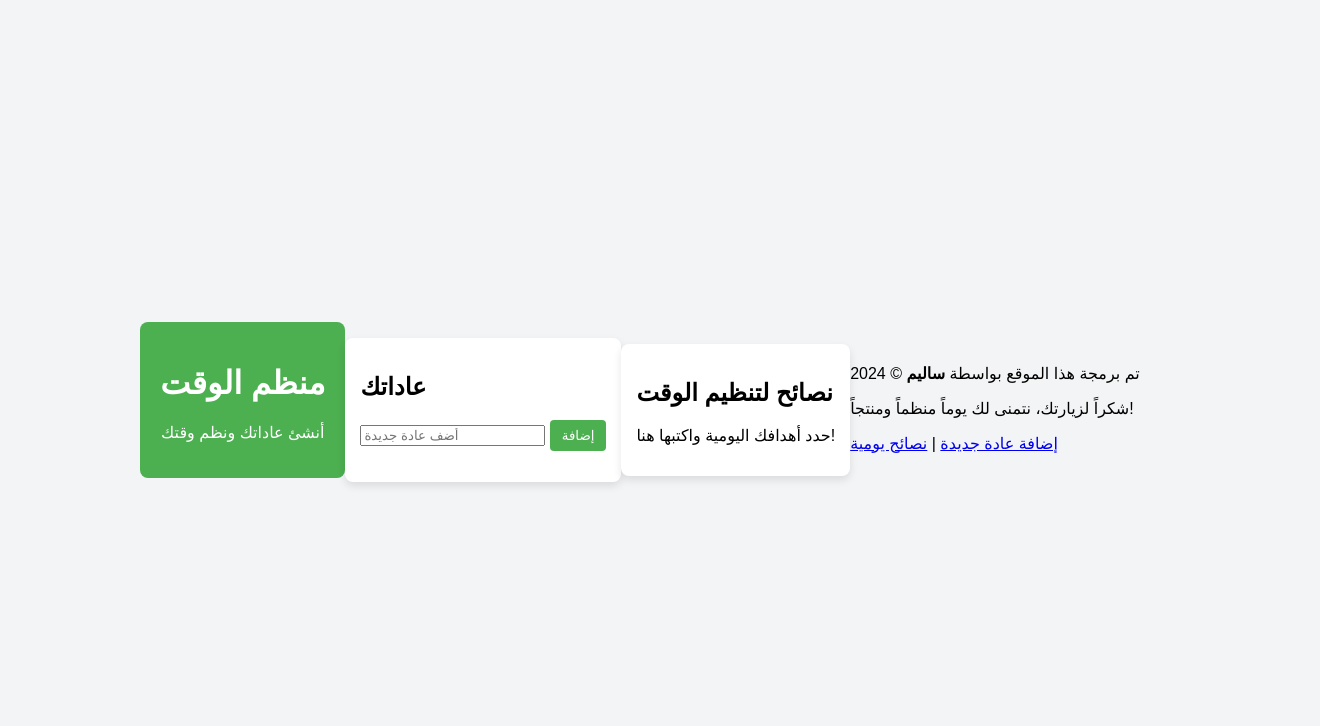
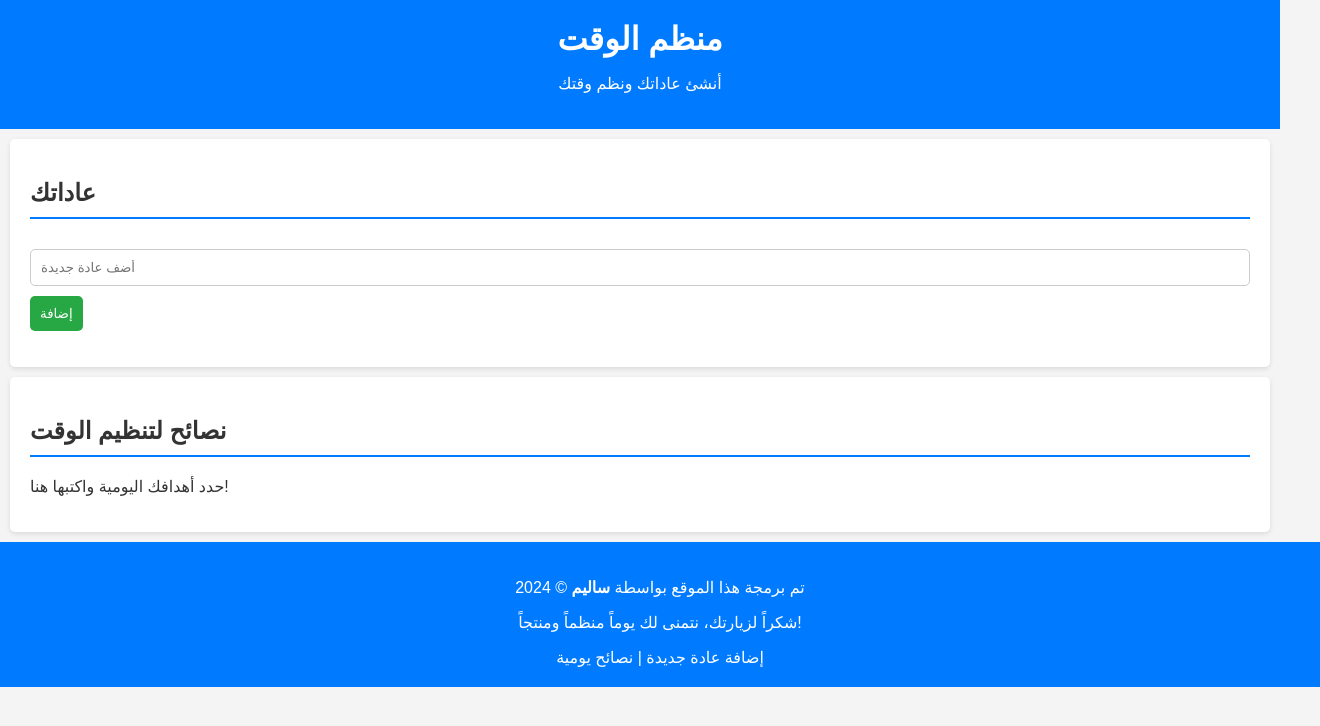
Before and after one commit to salime625/my-time-organizer, a plain HTML site: page index.html in a window 1280 px wide. Shown: the whole page, 1320 px wide, since content can reach past the window. Drawn offline with Linux system fonts and the light colour scheme.

Commit message:
Update design

```diff
--- a/style.css
+++ b/style.css
@@ -1,39 +1,87 @@
 body {
-    font-family: 'Cairo', sans-serif;
-    background-color: #f3f4f6;
-    display: flex;
-    justify-content: center;
-    align-items: center;
-    min-height: 100vh;
+    font-family: Arial, sans-serif;
+    margin: 0;
+    padding: 0;
+    background-color: #f4f4f4;
+    color: #333;
+}
+
+header {
+    background: #007BFF;
+    color: #fff;
+    padding: 20px;
+    text-align: center;
+}
+
+h1 {
     margin: 0;
 }
 
-header {
-    background-color: #4CAF50;
-    color: white;
-    padding: 20px;
-    text-align: center;
-    border-radius: 8px;
+h2 {
+    border-bottom: 2px solid #007BFF;
+    padding-bottom: 10px;
 }
 
-#habits, #tips {
-    background-color: white;
-    padding: 15px;
-    margin-top: 20px;
-    border-radius: 8px;
-    box-shadow: 0 4px 8px rgba(0, 0, 0, 0.1);
+section {
+    padding: 20px;
+    margin: 10px;
+    background: #fff;
+    border-radius: 5px;
+    box-shadow: 0 2px 5px rgba(0, 0, 0, 0.1);
+}
+
+input[type="text"] {
+    padding: 10px;
+    margin-top: 10px;
+    width: calc(100% - 22px); /* Make sure it fits well */
+    border: 1px solid #ccc;
+    border-radius: 5px;
 }
 
 button {
-    background-color: #4CAF50;
-    color: white;
+    padding: 10px;
+    background: #28a745;
+    color: #fff;
     border: none;
-    padding: 8px 12px;
-    border-radius: 4px;
+    border-radius: 5px;
     cursor: pointer;
-    transition: background-color 0.3s;
+    margin-top: 10px;
 }
 
 button:hover {
-    background-color: #45a049;
+    background: #218838;
 }
+
+footer {
+    background: #007BFF;
+    color: #fff;
+    text-align: center;
+    padding: 20px;
+    position: relative;
+    bottom: 0;
+    width: 100%;
+}
+
+footer a {
+    color: #fff;
+    text-decoration: none;
+}
+
+footer a:hover {
+    text-decoration: underline;
+}
+
+/* Responsive styles */
+@media (max-width: 600px) {
+    header, section, footer {
+        padding: 10px;
+    }
+
+    h1, h2 {
+        font-size: 1.5em;
+    }
+
+    button {
+        width: 100%;
+    }
+}
```
Also changed, not shown: index.html (+0 -1 lines).
